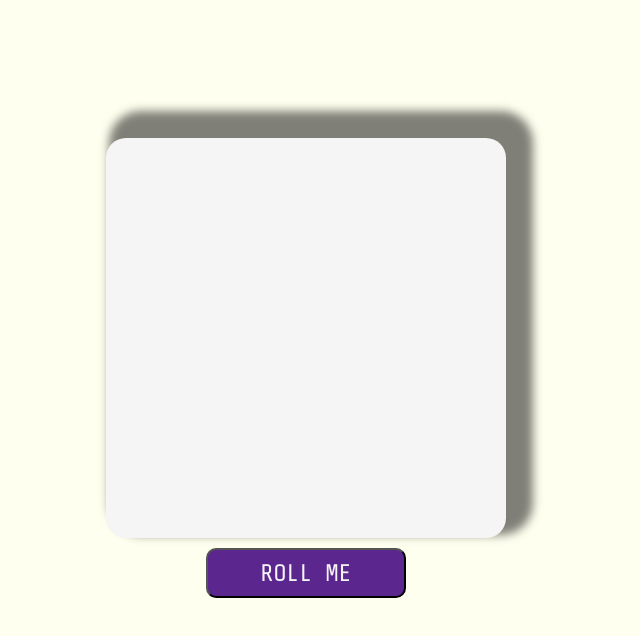
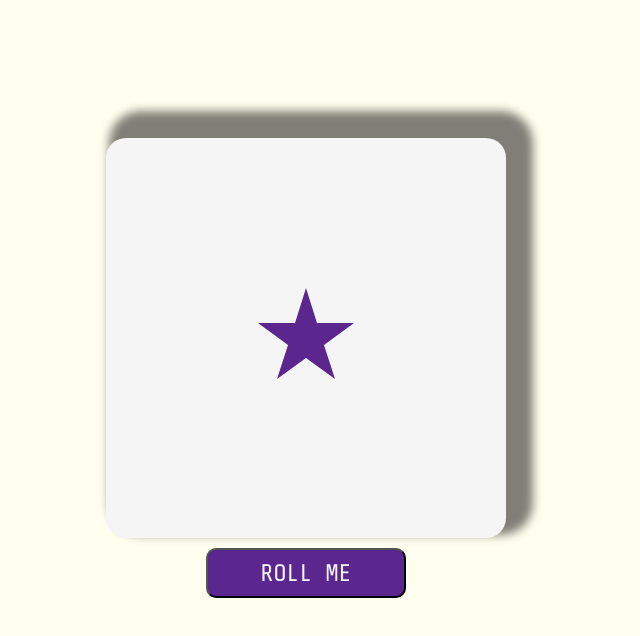
Before and after one commit to ManuYuzu/dado, a website built with Vite: page src/index.html in a window 1280 px wide. Shown: the whole page, without its empty margins (342-982 px from the left). Built offline with nearby package versions, Linux system fonts and the light colour scheme.

Commit message:
added placeholder

```diff
--- a/src/css/styles.css
+++ b/src/css/styles.css
@@ -32,6 +32,16 @@ body {
   box-shadow: 15px -15px 10px 12px rgba(0, 0, 0, 0.5);
   font-size: 24px;
   font-family: var(--fonts);
+  display: flex;
+  align-items: center;
+  justify-content: center;
+}
+
+.placeholder {
+  width: 100px;
+  height: 100px;
+  clip-path: polygon(50% 0%, 61% 35%, 98% 35%, 68% 57%, 79% 91%, 50% 70%, 21% 91%, 32% 57%, 2% 35%, 39% 35%);
+  background-color: rgb(91, 39, 143);
 }
 
 .dice-number-position {
--- a/src/index.html
+++ b/src/index.html
@@ -10,7 +10,9 @@
 </head>
 <body>
   <div class="container">
-    <div id="dice"></div>
+    <div id="dice">
+      <div class="placeholder"></div>
+    </div>
     <button class="btn">ROLL ME</button>
   </div>
 </body>
```
Also changed, not shown: src/js/main.js (indentation only).
